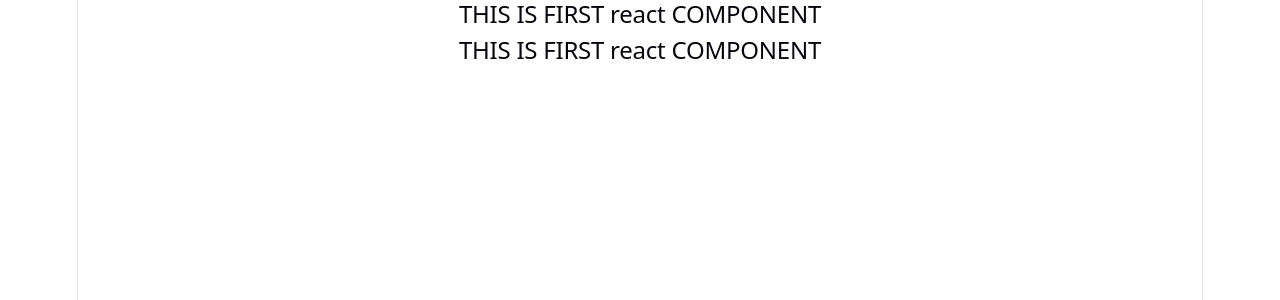
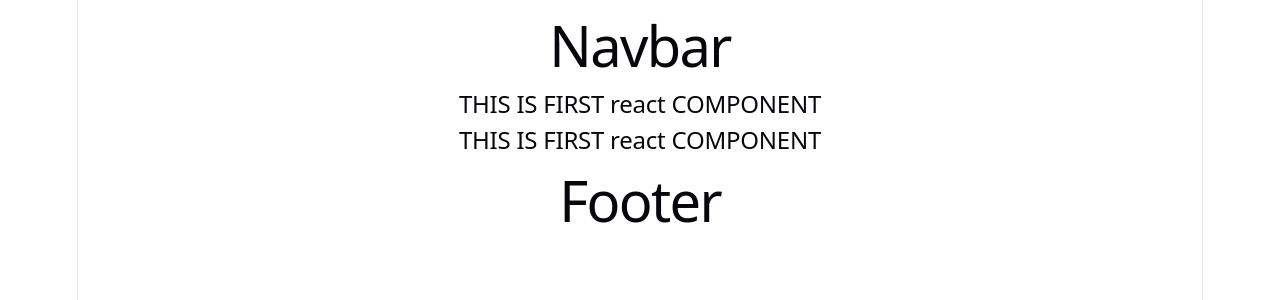
Before and after one commit to AKRITIROY007/React1, a React (Vite) app: page / in a window 1280 px wide. Shown: the top 300 px of the page. Built offline with nearby package versions, Linux system fonts and the light colour scheme.

Commit message:
initial commit

```diff
--- a/src/App.jsx
+++ b/src/App.jsx
@@ -1,3 +1,6 @@
+import { Footer } from "./Footer";
+import Homeee from "./Homeee";
+
 const Hello = () => {
   return <h2>THIS IS FIRST react COMPONENT</h2>;
 };
@@ -9,9 +12,12 @@
 const App = () => {
   return (
     <div>
+      <Homeee />
+
       <Bye />
       <Hello />
       <Hello />
+      <Footer/>
     </div>
   );
 };
--- /dev/null
+++ b/src/Footer.jsx
@@ -0,0 +1,5 @@
+import React from "react";
+
+export const Footer = () => {
+  return <h1>Footer</h1>;
+};
--- /dev/null
+++ b/src/Homeee.jsx
@@ -0,0 +1,7 @@
+import React from "react";
+
+const Homeee = () => {
+  return <h1>Navbar</h1>;
+};
+
+export default Homeee;
```
